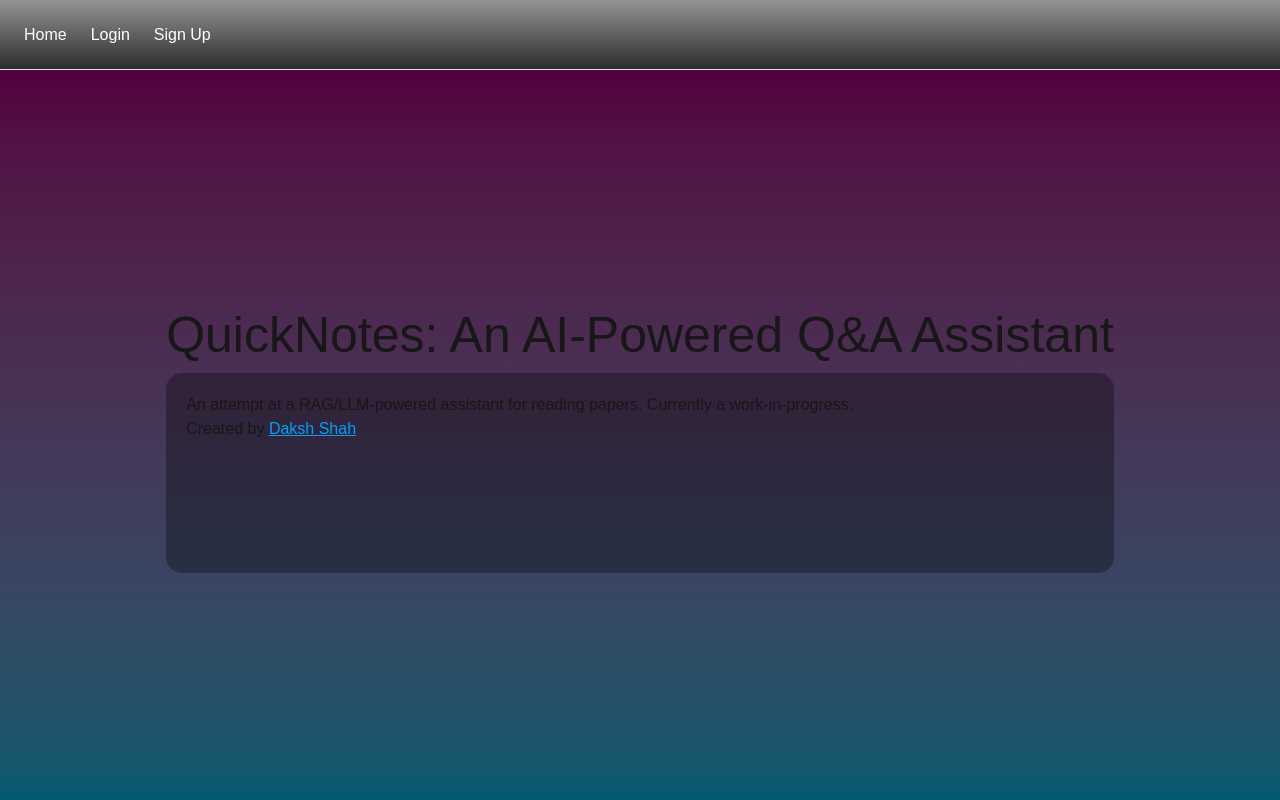
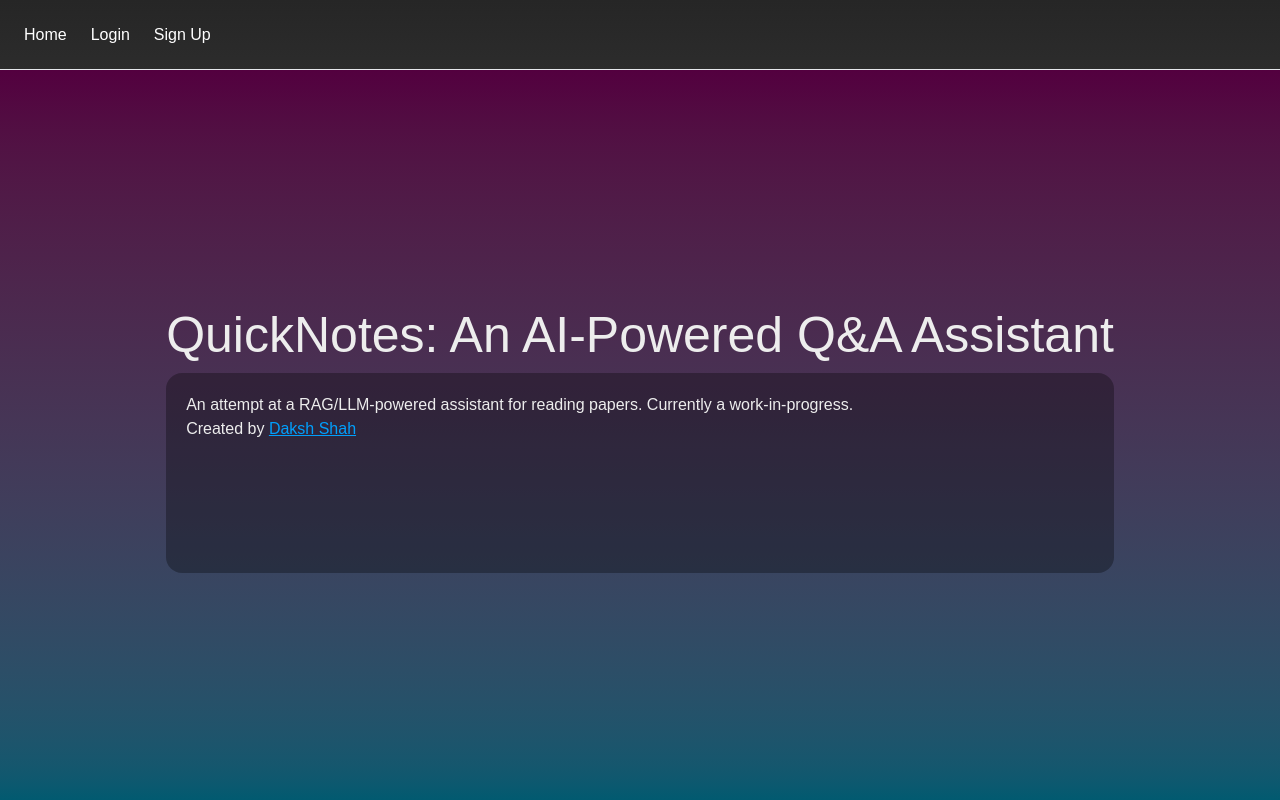
Before and after one commit to dakshshah03/QuickNotes, a Next.js app in the folder frontend/: page / in a window 1280 px wide. Built offline with nearby package versions, Linux system fonts and the light colour scheme.

Commit message:
update colors

```diff
--- a/frontend/src/app/globals.css
+++ b/frontend/src/app/globals.css
@@ -1,8 +1,8 @@
 @import "tailwindcss";
 
 :root {
-  --background: #ffffff;
-  --foreground: #171717;
+  --background: #0a0a0a;
+  --foreground: #ededed;
 }
 
 @theme inline {
@@ -10,13 +10,6 @@
   --color-foreground: var(--foreground);
   --font-sans: var(--font-geist-sans);
   --font-mono: var(--font-geist-mono);
-}
-
-@media (prefers-color-scheme: dark) {
-  :root {
-    --background: #0a0a0a;
-    --foreground: #ededed;
-  }
 }
 
 html, body {
@@ -28,3 +21,10 @@ body {
   color: var(--foreground);
   font-family: Arial, Helvetica, sans-serif;
 }
+
+
+body {
+  background: var(--background);
+  color: var(--foreground);
+  font-family: Arial, Helvetica, sans-serif;
+}
```
